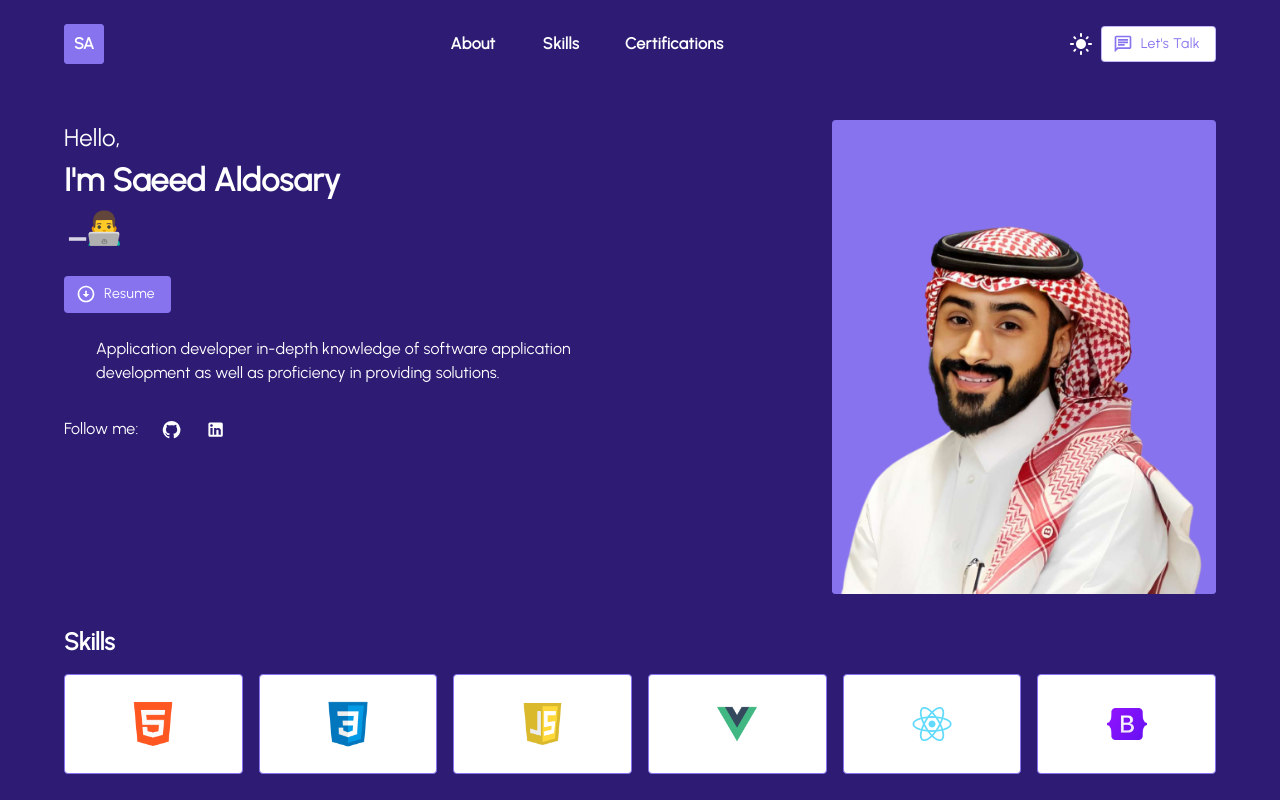
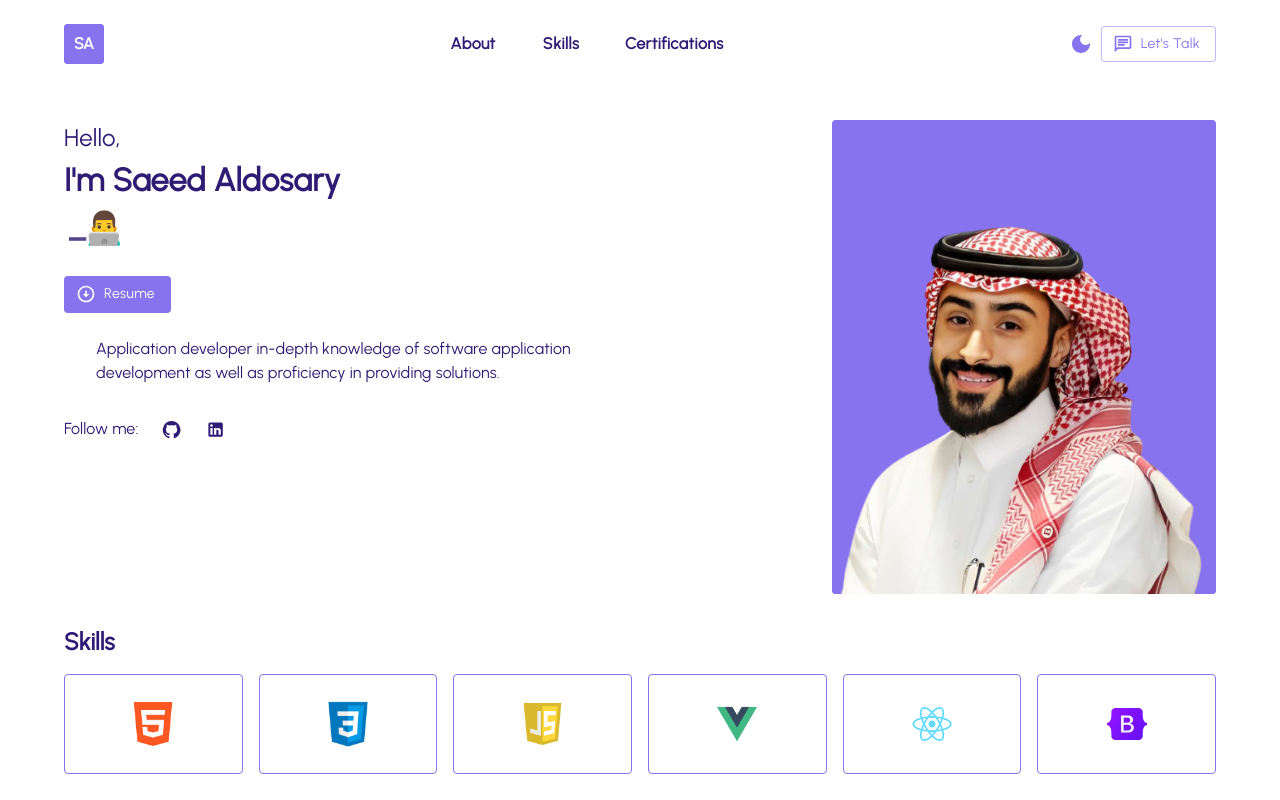
Before and after one commit to saeedmaldosary/react-material-ui-tailwind-portfolio, a React (Create React App) app: page / in a window 1280 px wide. Shown: the top 800 px of the page. Built offline with nearby package versions, Linux system fonts and the light colour scheme.

Commit message:
Enable dark mode theme

```diff
--- a/src/App.js
+++ b/src/App.js
@@ -8,7 +8,7 @@ import Fade from "react-reveal/Fade";
 import { useEffect, useState } from "react";
 import "./App.css";
 
-function App() {
+function App({ change }) {
   const duration = 2000;
 
   const [isLoading, setIsLoading] = useState(true);
@@ -26,7 +26,7 @@ function App() {
       ) : (
         <>
           <Fade duration={duration}>
-            <Header />
+            <Header change={change} />
           </Fade>
           <Fade duration={duration}>
             <Hero />
--- a/src/components/Header/Header.jsx
+++ b/src/components/Header/Header.jsx
@@ -39,7 +39,7 @@ const pages = [
   },
 ];
 
-function Header() {
+function Header({ change }) {
   const theme = useTheme();
   const [anchorElNav, setAnchorElNav] = React.useState(null);
   const [isDarkMode, setIsDarkMode] = React.useState(false); // State to track dark mode
@@ -56,9 +56,9 @@ function Header() {
     setAnchorElNav(null);
   };
 
-  // Function to toggle dark mode
-  const toggleDarkMode = () => {
+  const handleToggleDarkMode = () => {
     setIsDarkMode((prevMode) => !prevMode);
+    change(!isDarkMode); // Notify the parent component about the dark mode change
   };
 
   return (
@@ -151,13 +151,13 @@ function Header() {
           </Box>
 
           <Box
-            onClick={toggleDarkMode}
+            onClick={handleToggleDarkMode}
             sx={{ display: { xs: "none", md: "flex" }, pr: 1 }}
           >
             {isDarkMode ? (
+              <LightMode sx={{ color: theme.palette.primary.action }} />
+            ) : (
               <DarkMode sx={{ color: theme.palette.primary.action }} />
-            ) : (
-              <LightMode sx={{ color: theme.palette.primary.action }} />
             )}
           </Box>
 
@@ -180,13 +180,13 @@ function Header() {
           </Box>
 
           <Box
-            onClick={toggleDarkMode}
+            onClick={handleToggleDarkMode}
             sx={{ display: { xs: "flex", md: "none" }, pl: 1 }}
           >
             {isDarkMode ? (
+              <LightMode sx={{ color: theme.palette.primary.action }} />
+            ) : (
               <DarkMode sx={{ color: theme.palette.primary.action }} />
-            ) : (
-              <LightMode sx={{ color: theme.palette.primary.action }} />
             )}
           </Box>
 
--- a/src/index.js
+++ b/src/index.js
@@ -1,11 +1,14 @@
-import React from "react";
+import React, { useState } from "react";
 import { createRoot } from "react-dom/client";
 import "./index.css";
 import App from "./App";
 import { createTheme, ThemeProvider } from "@mui/material/styles";
 import { CssBaseline } from "@mui/material";
 
-const isDarkMode = true;
+const AppWrapper = () => {
+  const [darkMode, setDarkMode] = useState(false);
+
+  const isDarkMode = darkMode;
   const colorsMode = isDarkMode ? "dark" : "light";
 
   const colors = {
@@ -124,11 +127,14 @@ const theme = createTheme({
     },
   });
 
-createRoot(document.getElementById("root")).render(
+  return (
     <React.Fragment>
       <ThemeProvider theme={theme}>
         <CssBaseline />
-      <App />
+        <App change={() => setDarkMode(!darkMode)} />
       </ThemeProvider>
     </React.Fragment>
   );
+};
+
+createRoot(document.getElementById("root")).render(<AppWrapper />);
```
Lines whose indentation alone changed are shown as unchanged.
